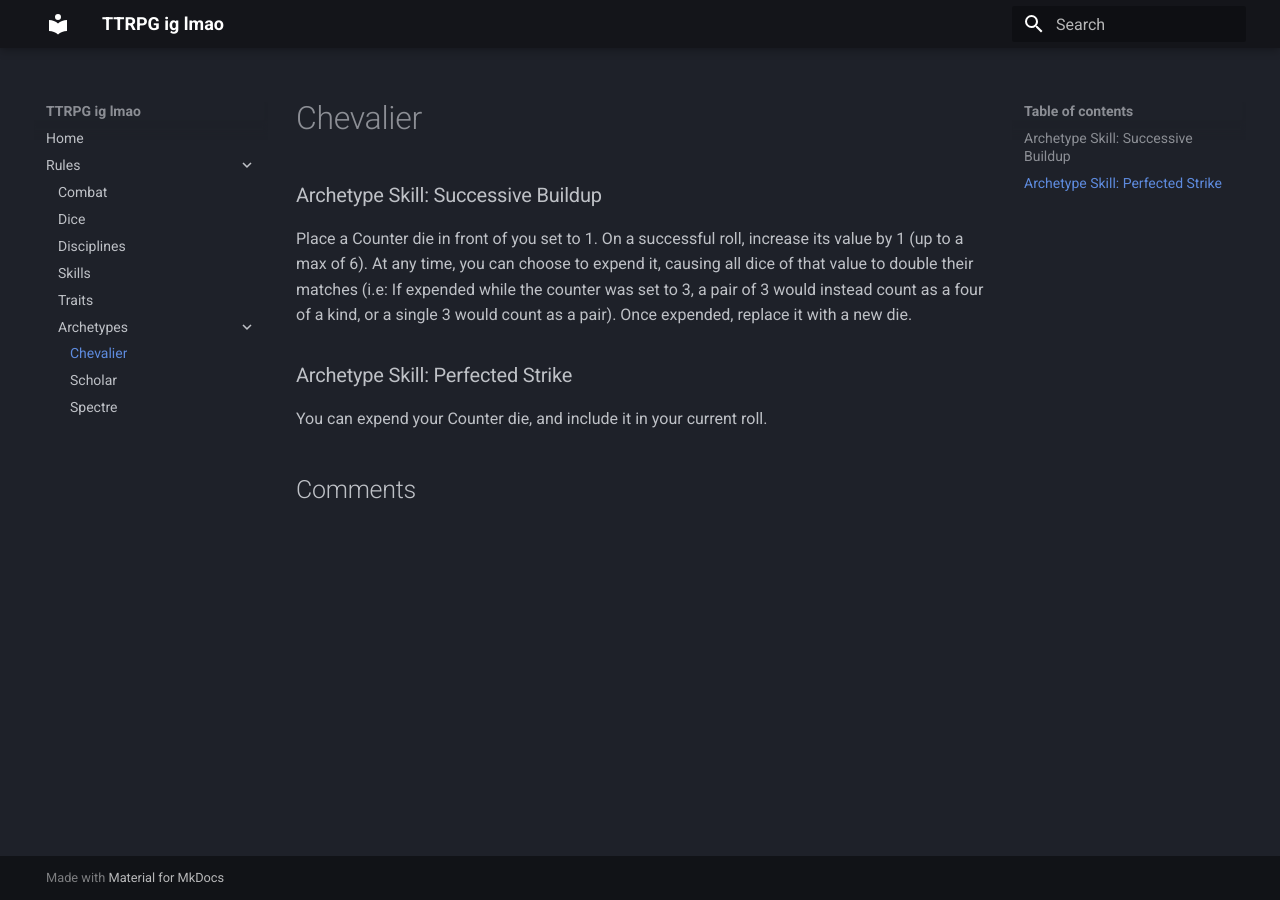
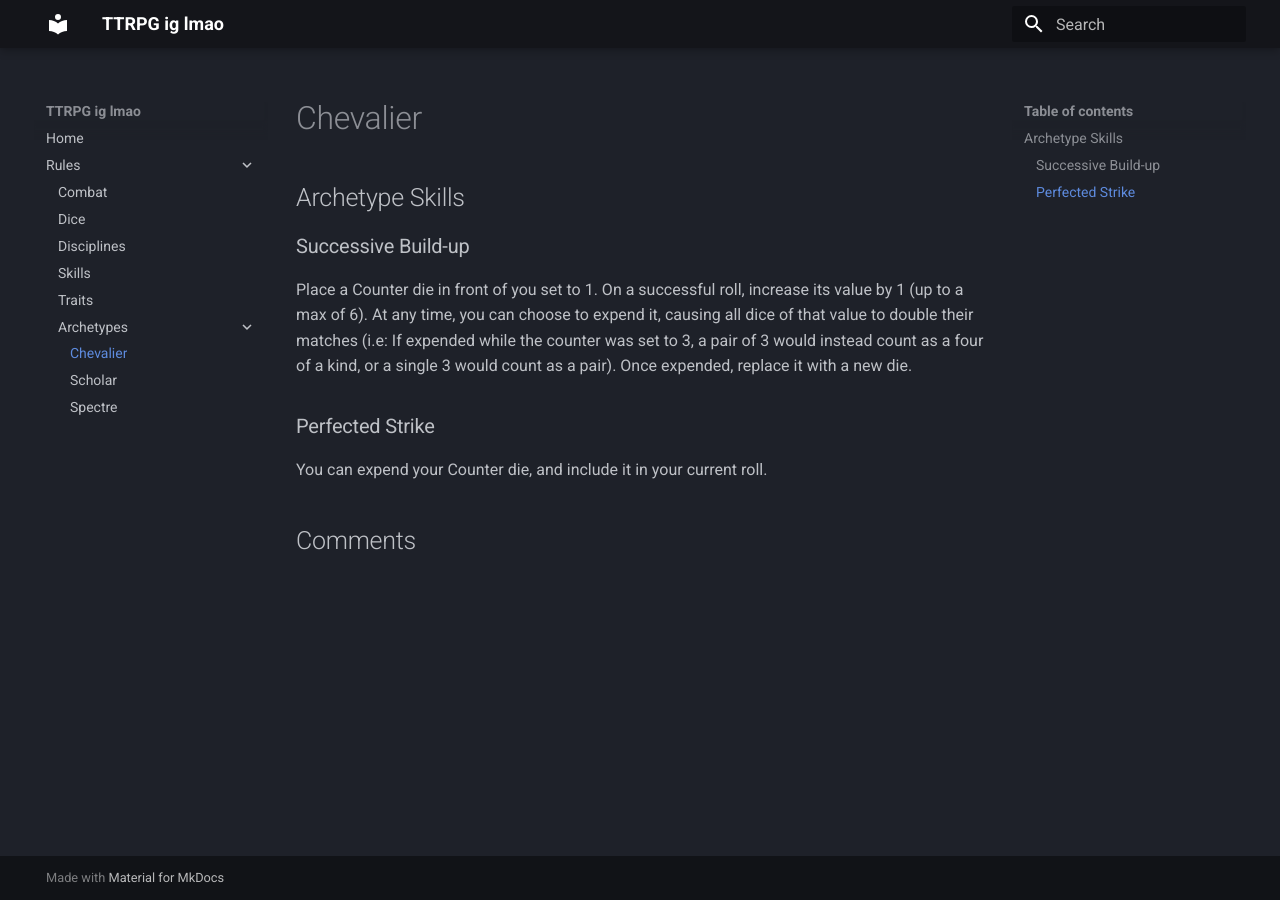
Before and after one commit to ProbablyIly/UnnamedTTRPG, an MkDocs documentation site: the page built from docs/Rules/Archetypes/Chevalier.md, in a window 1280 px wide. Built offline with MkDocs 1.6.1 and Material for MkDocs 9.7.7, drawn with Linux system fonts in a browser that asks for light colours; comment, search, counter and statistics services are not loaded.

Commit message:
vault backup: 2025-10-29 21:48:45

```diff
--- a/docs/Rules/Archetypes/Chevalier.md
+++ b/docs/Rules/Archetypes/Chevalier.md
@@ -1,7 +1,5 @@
-### Archetype Skill: Successive Buildup
-
+## Archetype Skills
+### Successive Build-up
 Place a Counter die in front of you set to 1. On a successful roll, increase its value by 1 (up to a max of 6). At any time, you can choose to expend it, causing all dice of that value to double their matches (i.e: If expended while the counter was set to 3, a pair of 3 would instead count as a four of a kind, or a single 3 would count as a pair). Once expended, replace it with a new die.
-
-### Archetype Skill: Perfected Strike
-
+### Perfected Strike
 You can expend your Counter die, and include it in your current roll.
```
Also changed, not shown: docs/Rules/Archetypes/Spectre.md (+5 -0 lines), 1 other file.
